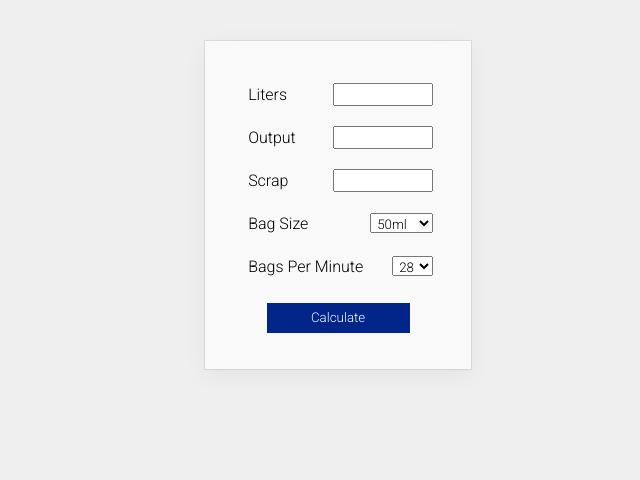
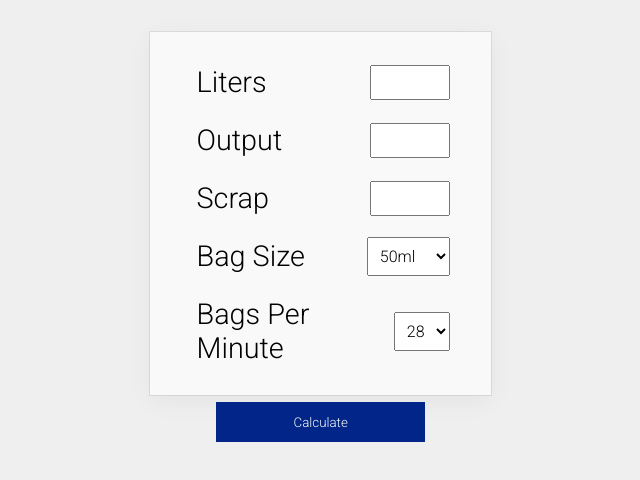
Before and after one commit to kevinjxsun/baxappv2, a React (Vite) app: page / in a window 1280 px wide. Shown: the top 480 px of the page, without its empty margins (153-793 px from the left). Built offline with nearby package versions, Linux system fonts and the light colour scheme.

Commit message:
resized ui

```diff
--- a/src/styles/Calculator.css
+++ b/src/styles/Calculator.css
@@ -1,5 +1,5 @@
 .frame {
-    width: 70%;
+    width: 80%;
     margin: 0 auto;
     display: flex;
 }
@@ -14,38 +14,42 @@ input::-webkit-inner-spin-button {
 
 
 form {
- margin: 5%;
- padding: 5%;
- width: fit-content;
+ margin: 3%;
+ padding: 3%;
+ height: 40vh;
+ width: 50%;
  min-width: fit-content;
  background-color: #f9f9f9;
  box-shadow: rgba(0, 0, 0, 0.05) 0px 6px 24px 0px, rgba(0, 0, 0, 0.08) 0px 0px 0px 1px;
 }
 
 .inputs {
-    width: 200px;
+    font-size: 1.8rem;
+    width: 90%;
+    margin: 0 auto;
     padding: 2px;
     display: flex;
     justify-content: space-between;
 }
 
 label {
-    width: 60%;
+    width: 80%;
     padding: 5px;
     margin: 5px;
 }
 
 input {
-    width: 80%;
-    height: 50%;
+    width: 30%;
+    height: 70%;
     margin: auto 5px;
-    padding: 2px;
+    padding: 8px;
 }
 
 select {
-    height: 20px;
+    font-size: 1rem;
+    height: 70%;
     margin: auto 5px;
-    padding: 2px;
+    padding: 8px;
 }
 
 .button {
@@ -55,8 +59,9 @@ select {
 }
 
 button {
+    margin-top: 5%;
     width: 100%;
-    height: 30px;
+    height: 40px;
     background-color: #012588;
     color: #f9f9f9;
     border-style: none;
@@ -73,13 +78,13 @@ button:hover {
     width: 400px;
     min-width: 200px;
     height: 300px;
-    /* background-color: #f9f9f9;
-    box-shadow: rgba(0, 0, 0, 0.05) 0px 6px 24px 0px, rgba(0, 0, 0, 0.08) 0px 0px 0px 1px; */
 }
 
 .info {
-    margin: 10% auto;
+    margin: 1.2% 10%;
     width: 90%;
+    padding: 5%;
+    scale: 1.2;
 }
 
 h3 {
@@ -94,7 +99,8 @@ h3 {
 
 @media screen and (max-width: 600px) {
     .frame {
-     margin: 0;
+     margin: 0 auto;
+     width: 100%;
      display: flex;
      align-items: center;
      flex-direction: column;
@@ -102,10 +108,11 @@ h3 {
 
     form {
         margin: 0;
+        width: 90%;
     }
 
     .results {
-     margin-left: 40%;
+     margin: 0 auto;
     }
 
     .error {
```
